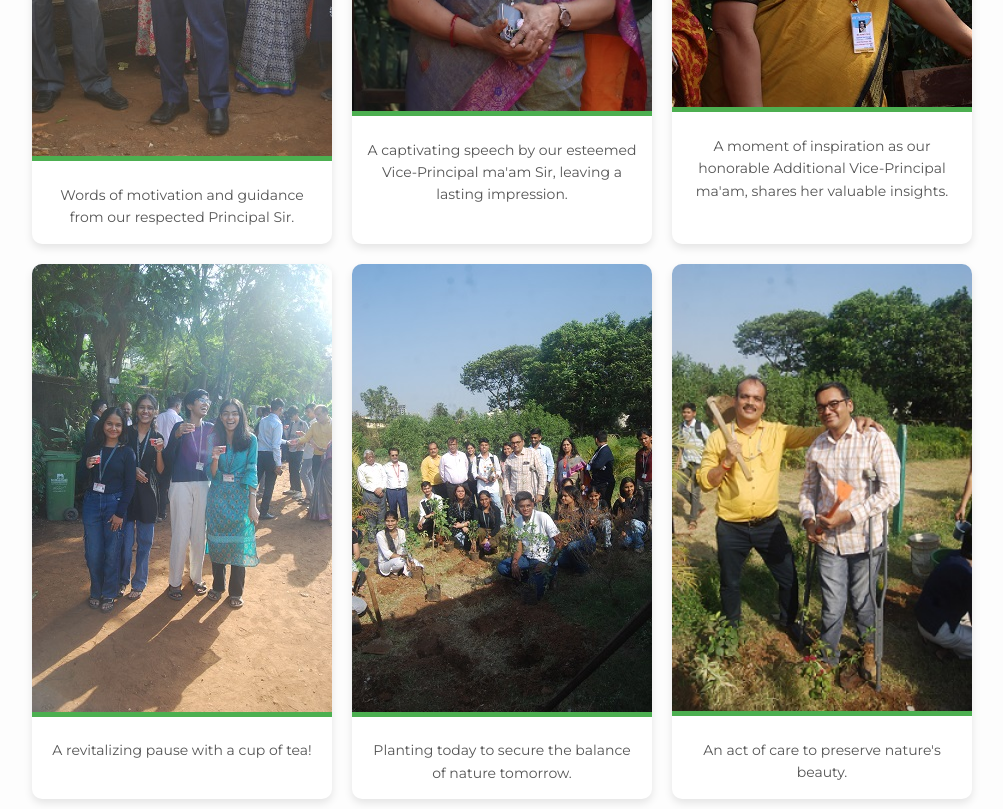
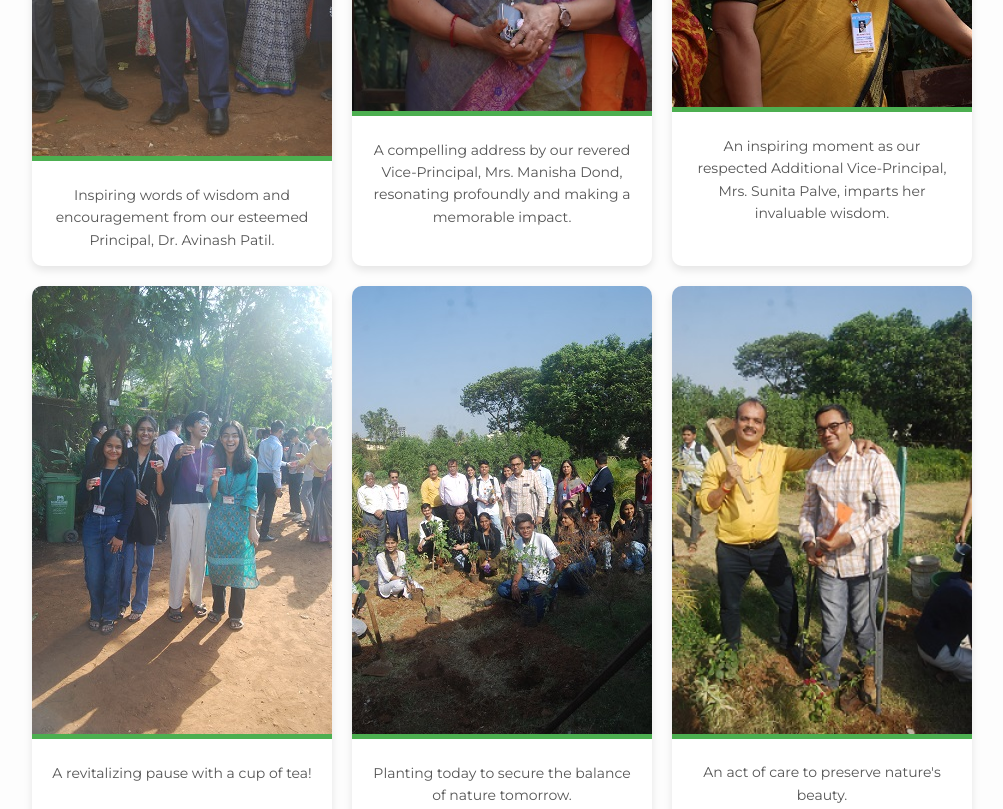
Before and after one commit to AnuragT2007/GreenFarewell, a plain HTML site: page index.html in a window 1280 px wide. Shown: the part 1900-2709 px from the top of the page, without its empty margins (138-1141 px from the left). Drawn offline with Linux system fonts and the light colour scheme.

Commit message:
Update index.html

```diff
--- a/index.html
+++ b/index.html
@@ -883,7 +883,7 @@
             <div class="highlight">
                 <img src="DSC_0026.JPG" alt="Event Highlight 6">
                 <div class="description">
-                    <p>Words of motivation and guidance from our respected Principal Sir. </p>
+                    <p>Inspiring words of wisdom and encouragement from our esteemed Principal, Dr. Avinash Patil.</p>
                 </div>
             </div>
 
@@ -891,7 +891,7 @@
             <div class="highlight">
                 <img src="IMG_1065.jpg" alt="Event Highlight 4">
                 <div class="description">
-                    <p>A captivating speech by our esteemed Vice-Principal ma'am Sir, leaving a lasting impression.</p>
+                    <p>A compelling address by our revered Vice-Principal, Mrs. Manisha Dond, resonating profoundly and making a memorable impact.</p>
                 </div>
             </div>
 
@@ -899,7 +899,7 @@
             <div class="highlight">
                 <img src="IMG_1068.jpg" alt="Event Highlight 5">
                 <div class="description">
-                    <p>A moment of inspiration as our honorable Additional Vice-Principal ma'am, shares her valuable insights.</p>
+                    <p>An inspiring moment as our respected Additional Vice-Principal, Mrs. Sunita Palve, imparts her invaluable wisdom.</p>
                 </div>
             </div>
 
@@ -967,7 +967,7 @@
 		Your browser does not support the video tag.
 		</video>
 	 <div class="description">
-                    <p>Inspired by a greener future, respected Vinod Narayane sir recites a poem as students and colleagues plant saplings at the Green Farewell.</p>
+                    <p>Moved by the vision of a greener tomorrow, our esteemed Dr. Vinod Narayane recites a heartfelt poem as students and colleagues join in planting saplings during the Green Farewell.</p>
                 </div>
             </div>
 
```
